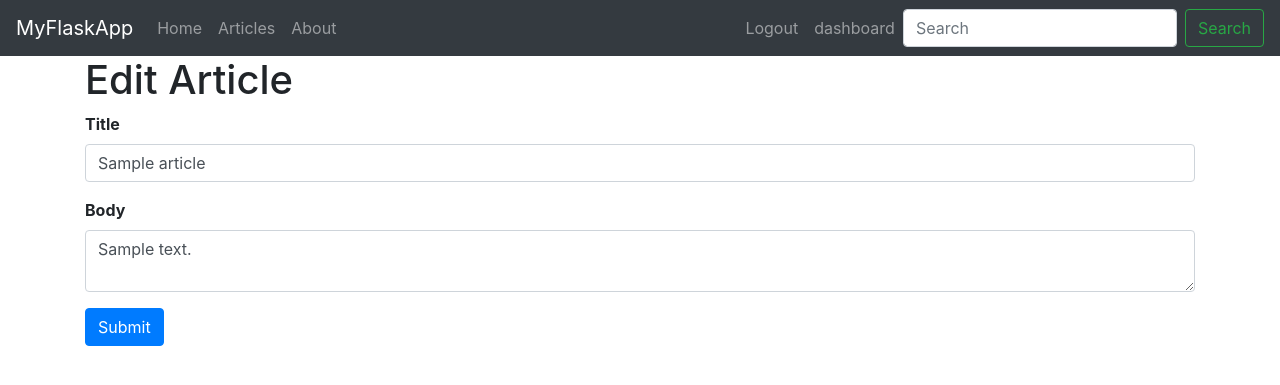
After one commit to mr-kaveh/articlerepo, a Flask app: page /edit_article/1 in a window 1280 px wide. The commit adds this page. Shown: the top 385 px of the page. Run offline with Flask 2, Linux system fonts and the light colour scheme; the visitor is signed in with stand-in values (Sample User, id 1); tables that the repository leaves empty or names only in its code hold one stand-in row (values such as "Sample post"); some libraries are stand-ins or nearby versions.

Commit message:
Editing/Deleting Articles

```diff
--- /dev/null
+++ b/EditArticle.py
@@ -0,0 +1,6 @@
+from wtforms import Form, StringField, TextAreaField, PasswordField, validators
+
+
+class ArticleForm(Form):
+        title = StringField('Title', [validators.length(min=1, max=50)])
+        body = TextAreaField('Body', [validators.length(min=30)])
--- a/app.py
+++ b/app.py
@@ -2,8 +2,7 @@ from flask import Flask, render_template, request, flash, redirect, url_for, ses
 from data import Articles
 from flask_mysqldb import MySQL
 from passlib.hash import sha256_crypt
-import RegisterForm
-import AddArticle
+import RegisterForm, AddArticle, EditArticle
 from functools import wraps
 
 app = Flask(__name__)
@@ -65,10 +64,10 @@ def articles(id):
     :return: equivalent artcle based on id (article.html)
     '''
     cur = mysql.connection.cursor()
-    result = cur.execute('select * from articles where id=%s',[id])
+    result = cur.execute('select * from articles where id=%s', [id])
     article = cur.fetchone()
 
-    return render_template('article.html', article=article )
+    return render_template('article.html', article=article)
 
 
 @app.route('/register', methods=['GET', 'POST'])
@@ -155,6 +154,7 @@ def dashboard():
 
     result = cur.execute('select * from articles')
     articles = cur.fetchall()
+
     if result > 0:
         return render_template('dashboard.html', articles=articles)
     else:
@@ -185,6 +185,53 @@ def add_article():
         return redirect(url_for('dashboard'))
     return render_template('add_article.html', form=form)
 
+
+@app.route('/edit_article/<string:id>', methods=['GET', 'POST'])
+@is_logged_in
+def edit_article(id):
+    cur = mysql.connection.cursor()
+    result = cur.execute('select * from articles where id = %s', [id])
+    article = cur.fetchone()
+
+    form = EditArticle.ArticleForm(request.form)
+
+    form.title.data = article['title']
+    form.body.data = article['body']
+
+    if request.method == 'POST' and form.validate():
+        title = request.form['title']
+        body = request.form['body']
+
+        cur = mysql.connection.cursor()
+
+        cur.execute('update articles set title=%s, body=%s where id = %s', (title, body, id))
+
+        mysql.connection.commit()
+
+        cur.close()
+
+        flash('Article Updated', 'success')
+
+        return redirect(url_for('dashboard'))
+    return render_template('edit_article.html', form=form)
+
+
+@app.route('/delete_article/<string:id>', methods=['GET', 'POST'])
+@is_logged_in
+def delete_article(id):
+    cur = mysql.connection.cursor()
+
+    cur.execute('delete from articles where id = %s', [id])
+
+    mysql.connection.commit()
+
+    cur.close()
+
+    flash('Article Deleted', 'success')
+
+    return redirect(url_for('dashboard'))
+
+
 if __name__ == '__main__':
     app.secret_key = 'secretkey'
     app.run(debug=True)
--- /dev/null
+++ b/templates/edit_article.html
@@ -0,0 +1,14 @@
+{% extends 'layout.html' %}
+{% block body %}
+    <h1>Edit Article</h1>
+    {% from 'includes/_formhelpers.html' import render_field %}
+    <form method="POST" action="">
+        <div class="form-group">
+            {{render_field(form.title, class_="form-control")}}
+        </div>
+         <div class="form-group">
+            {{render_field(form.body, class_="form-control", id="editor")}}
+        </div>
+        <p><input type="submit" class="btn btn-primary" value="Submit"></p>
+    </form>
+{% endblock %}
```
Also changed, not shown: templates/dashboard.html (+7 -2 lines), 1 other file.
